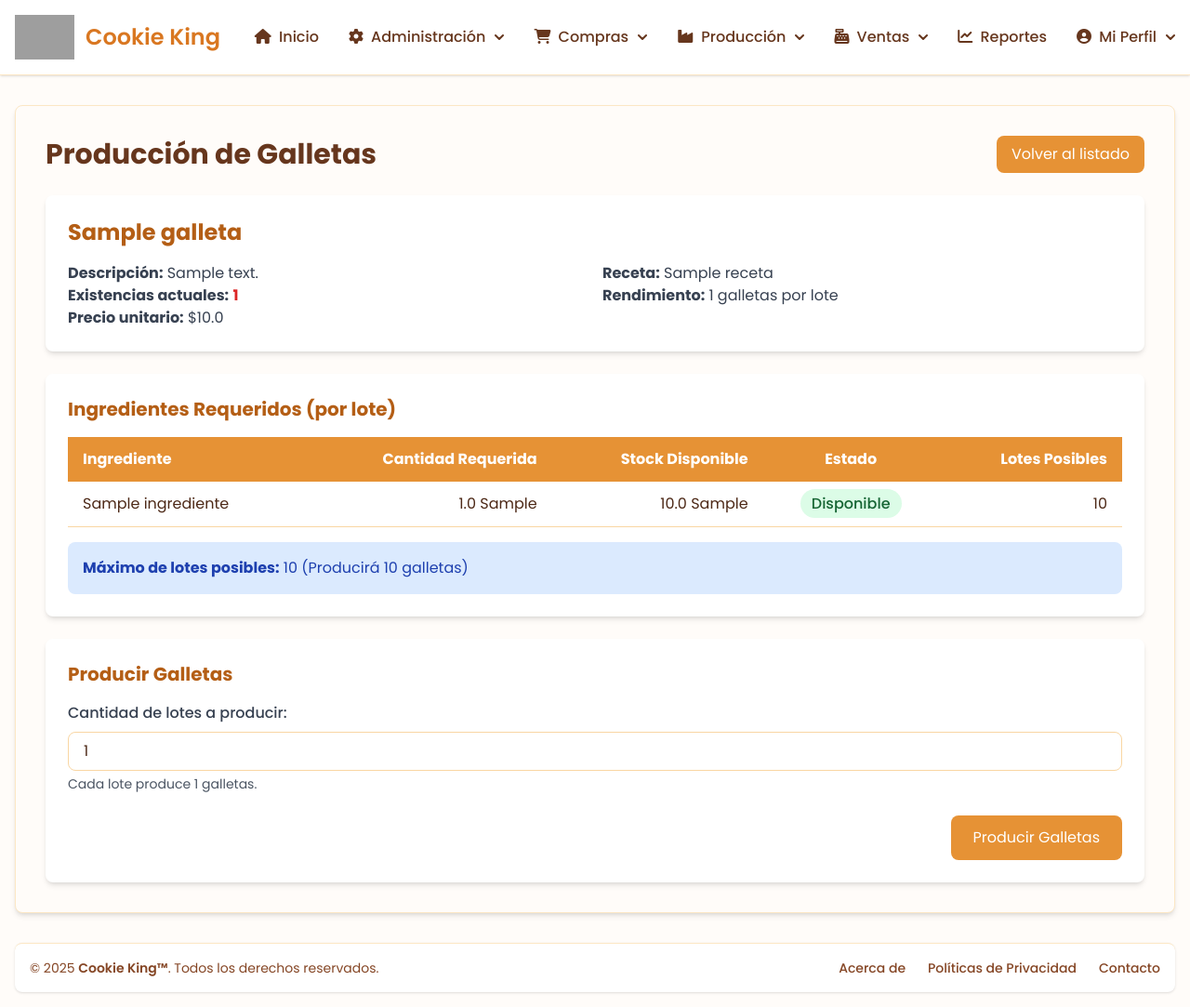
After one commit to IDGS-803-22001409/CookieKing, a Flask app: page /produccion/produccionGalletas/1 in a window 1280 px wide. The commit adds this page. Shown: the whole page at 93% size. Run offline with Flask 3, Linux system fonts and the light colour scheme; tables that the repository leaves empty hold one stand-in row (values such as "Sample post"); some libraries are stand-ins or nearby versions; grey boxes are pictures that could not be loaded.

Commit message:
Produccion de galletas-Hector

```diff
--- a/config.py
+++ b/config.py
@@ -9,7 +9,7 @@ class Config:
 
 class DevelopmentConfig(Config):
     DEBUG = True
-    SQLALCHEMY_DATABASE_URI = 'mysql+pymysql://root:Rocha3107__@localhost:3306/CookieKing'
+    SQLALCHEMY_DATABASE_URI = 'mysql+pymysql://root:root@localhost:3306/CookieKing'
     SQLALCHEMY_TRACK_MODIFICATIONS = False
 
 config = {
--- a/modulos/galletas/models.py
+++ b/modulos/galletas/models.py
@@ -7,6 +7,7 @@
     nombreGalleta = db.Column(db.String(255), nullable=False)
     descripcion = db.Column(db.Text)
     estado = db.Column(db.String(90), nullable=False)
+    existencias = db.Column(db.Integer, nullable=False)
     peso_por_unidad = db.Column(db.Float)
     precio_unitario = db.Column(db.Float)
     estatus = db.Column(db.Integer, nullable=False)
--- a/modulos/produccion/routes.py
+++ b/modulos/produccion/routes.py
@@ -1,15 +1,28 @@
-from flask import Blueprint, render_template, redirect, url_for
+# Actualización de routes.py
+from flask import Blueprint, render_template, redirect, url_for, request, flash
 from models import db
 from modulos.galletas.models import Galletas
+from modulos.ingredientes.models import Ingrediente, MovimientoInsumo
+from modulos.recetas.models import Receta, RecetaIngrediente
+from modulos.produccion.models import Produccion, ProduccionDetalle
+from datetime import datetime
+import uuid
 
 # Crear blueprint para las rutas de producción
 produccion_bp = Blueprint('produccion', __name__, url_prefix='/produccion')
 
 
+@produccion_bp.route('/solicitud/')
+def solicitud():
+    """Vista principal para la administración de solicitudes"""
+    galletas = Galletas.query.all()
+    return render_template('modulos/produccion/solicitud.html')
+
 @produccion_bp.route('/')
 def index():
     """Vista principal para la administración de producción"""
-    return render_template('modulos/produccion/index.html')
+    galletas = Galletas.query.all()
+    return render_template('modulos/produccion/index.html', galletas=galletas)
 
 @produccion_bp.route('/inventarioGalletas', methods=['GET'])
 def inventario_galletas():
@@ -17,10 +30,112 @@ def inventario_galletas():
     galletas = Galletas.query.all()
     return render_template('modulos/produccion/inventarioGalletas.html', galletas=galletas)
 
-@produccion_bp.route('/solicitud')
-def solicitud():
-    """Vista para solicitar producción"""
-    return render_template('modulos/produccion/solicitud.html')
+@produccion_bp.route('/produccionGalletas/<int:galleta_id>', methods=['GET', 'POST'])
+def produccion_galletas(galleta_id):
+    """Vista para producir galletas directamente"""
+    # Obtener la galleta seleccionada
+    galleta = Galletas.query.get_or_404(galleta_id)
+
+    receta = Receta.query.filter_by(idGalleta=galleta_id, estatus=1).first()
+
+    if not receta:
+        flash('No existe una receta activa para esta galleta', 'error')
+        return redirect(url_for('produccion.index'))
+
+    ingredientes_receta = RecetaIngrediente.query.filter_by(receta_id=receta.idReceta).all()
+
+    ingredientes_disponibles = True
+    ingredientes_info = []
+    max_lotes_posibles = float('inf')
+
+    for ingr_receta in ingredientes_receta:
+        ingrediente = Ingrediente.query.get(ingr_receta.ingrediente_id)
+        cantidad_requerida_por_lote = ingr_receta.cantidad
+
+        if cantidad_requerida_por_lote > 0:
+            lotes_posibles = int(ingrediente.stock / cantidad_requerida_por_lote)
+            max_lotes_posibles = min(max_lotes_posibles, lotes_posibles)
+
+        ingredientes_info.append({
+            'ingrediente': ingrediente,
+            'cantidad_requerida': cantidad_requerida_por_lote,
+            'disponible': ingrediente.stock >= cantidad_requerida_por_lote,
+            'faltante': max(0, cantidad_requerida_por_lote - ingrediente.stock),
+            'lotes_posibles': int(ingrediente.stock / cantidad_requerida_por_lote) if cantidad_requerida_por_lote > 0 else 0
+        })
+
+        if ingrediente.stock < cantidad_requerida_por_lote:
+            ingredientes_disponibles = False
+
+    if request.method == 'POST':
+        cantidad_solicitada = int(request.form.get('cantidad', 1))
+
+        cantidad_a_producir = min(cantidad_solicitada, max_lotes_posibles)
+
+        if cantidad_a_producir <= 0:
+            flash('No hay suficientes ingredientes para producir galletas', 'error')
+            return redirect(url_for('produccion.produccion_galletas', galleta_id=galleta_id))
+
+        if cantidad_solicitada > cantidad_a_producir:
+            flash(f'Solo se pueden producir {cantidad_a_producir} lotes con los ingredientes disponibles', 'warning')
+
+        lote = f"LOTE-{datetime.now().strftime('%Y%m%d')}-{uuid.uuid4().hex[:6]}"
+        nueva_produccion = Produccion(
+            receta_id=receta.idReceta,
+            estado_produccion=2,
+            fecha_produccion=datetime.now().date(),
+            cantidad_producida=cantidad_a_producir * receta.galletasProducidas,
+            lote=lote
+        )
+
+        db.session.add(nueva_produccion)
+        db.session.flush()  # Para obtener el ID generado
+
+        # Reducir el stock de ingredientes y registrar los movimientos
+        for ingr_receta in ingredientes_receta:
+            ingrediente = Ingrediente.query.get(ingr_receta.ingrediente_id)
+            cantidad_usada = ingr_receta.cantidad * cantidad_a_producir
+
+            # Crear detalle de producción
+            detalle = ProduccionDetalle(
+                produccion_id=nueva_produccion.idProduccion,
+                ingrediente_id=ingr_receta.ingrediente_id,
+                cantidad_requerida=cantidad_usada,
+                cantidad_usada=cantidad_usada,
+                estado=1  # Usado
+            )
+            db.session.add(detalle)
+
+            # Registrar movimiento de consumo de ingrediente
+            movimiento = MovimientoInsumo(
+                ingrediente_id=ingrediente.idIngrediente,
+                tipo_movimiento=1,  # Consumo
+                cantidad=cantidad_usada,
+                fecha_movimiento=datetime.now().date(),
+                referencia=f"Producción #{nueva_produccion.idProduccion}"
+            )
+            db.session.add(movimiento)
+
+            # Actualizar stock del ingrediente
+            ingrediente.stock -= cantidad_usada
+
+        # Actualizar existencias de la galleta
+        galletas_producidas = cantidad_a_producir * receta.galletasProducidas
+        galleta.existencias += galletas_producidas
+
+        db.session.commit()
+
+        flash(f'Se han producido {galletas_producidas} galletas ({cantidad_a_producir} lotes). Lote: {lote}', 'success')
+        return redirect(url_for('produccion.index'))
+
+    return render_template(
+        'modulos/produccion/produccionGalletas.html',
+        galleta=galleta,
+        receta=receta,
+        ingredientes=ingredientes_info,
+        ingredientes_disponibles=ingredientes_disponibles,
+        max_lotes_posibles=max_lotes_posibles
+    )
 
 @produccion_bp.route('/inventario')
 def inventario():
--- /dev/null
+++ b/templates/modulos/produccion/produccionGalletas.html
@@ -0,0 +1,110 @@
+{% extends "layouts/base_layout.html" %}
+
+{% block title %}Producción de Galletas - Cookie King{% endblock %}
+
+{% block content %}
+<div class="min-h-[70vh] flex flex-col bg-cream-50 rounded-lg border border-cookie-200 shadow-md p-8 w-full">
+    <!-- Título y navegación -->
+    <div class="flex justify-between items-center mb-6">
+        <h2 class="text-3xl font-bold text-chocolate-800">Producción de Galletas</h2>
+        <a href="{{ url_for('produccion.index') }}" class="bg-cookie-600 text-white px-4 py-2 rounded-lg hover:bg-cookie-700 transition">
+            Volver al listado
+        </a>
+    </div>
+
+    <!-- Información de la galleta -->
+    <div class="bg-white p-6 rounded-lg shadow-md mb-6">
+        <h3 class="text-2xl font-bold text-cookie-800 mb-4">{{ galleta.nombreGalleta }}</h3>
+        <div class="grid grid-cols-1 md:grid-cols-2 gap-4">
+            <div>
+                <p class="text-gray-700"><span class="font-bold">Descripción:</span> {{ galleta.descripcion }}</p>
+                <p class="text-gray-700"><span class="font-bold">Existencias actuales:</span>
+                    <span class="{% if galleta.existencias < 101 %}text-red-600 font-bold{% endif %}">
+                        {{ galleta.existencias }}
+                    </span>
+                </p>
+                <p class="text-gray-700"><span class="font-bold">Precio unitario:</span> ${{ galleta.precio_unitario }}</p>
+            </div>
+            <div>
+                <p class="text-gray-700"><span class="font-bold">Receta:</span> {{ receta.nombreReceta }}</p>
+                <p class="text-gray-700"><span class="font-bold">Rendimiento:</span> {{ receta.galletasProducidas }} galletas por lote</p>
+            </div>
+        </div>
+    </div>
+
+    <!-- Ingredientes requeridos -->
+    <div class="bg-white p-6 rounded-lg shadow-md mb-6">
+        <h3 class="text-xl font-bold text-cookie-800 mb-4">Ingredientes Requeridos (por lote)</h3>
+        <div class="overflow-x-auto">
+            <table class="w-full border-collapse">
+                <thead class="bg-cookie-600 text-white">
+                    <tr>
+                        <th class="py-3 px-4 text-left">Ingrediente</th>
+                        <th class="py-3 px-4 text-right">Cantidad Requerida</th>
+                        <th class="py-3 px-4 text-right">Stock Disponible</th>
+                        <th class="py-3 px-4 text-center">Estado</th>
+                        <th class="py-3 px-4 text-right">Lotes Posibles</th>
+                    </tr>
+                </thead>
+                <tbody>
+                    {% for item in ingredientes %}
+                    <tr class="border-b border-cookie-300">
+                        <td class="py-3 px-4">{{ item.ingrediente.nombreIngrediente }}</td>
+                        <td class="py-3 px-4 text-right">{{ item.cantidad_requerida }} {{ item.ingrediente.unidad }}</td>
+                        <td class="py-3 px-4 text-right">{{ item.ingrediente.stock }} {{ item.ingrediente.unidad }}</td>
+                        <td class="py-3 px-4 text-center">
+                            {% if item.disponible %}
+                                <span class="bg-green-100 text-green-800 py-1 px-3 rounded-full font-medium">Disponible</span>
+                            {% else %}
+                                <span class="bg-red-100 text-red-800 py-1 px-3 rounded-full font-medium">
+                                    Faltante: {{ item.faltante }} {{ item.ingrediente.unidad }}
+                                </span>
+                            {% endif %}
+                        </td>
+                        <td class="py-3 px-4 text-right">{{ item.lotes_posibles }}</td>
+                    </tr>
+                    {% endfor %}
+                </tbody>
+            </table>
+        </div>
+
+        <div class="mt-4 bg-blue-100 p-4 rounded-lg">
+            <p class="text-blue-800">
+                <span class="font-bold">Máximo de lotes posibles:</span> {{ max_lotes_posibles }}
+                {% if max_lotes_posibles > 0 %}
+                (Producirá {{ max_lotes_posibles * receta.galletasProducidas }} galletas)
+                {% endif %}
+            </p>
+        </div>
+    </div>
+
+    <!-- Formulario de producción -->
+    <form method="POST" class="bg-white p-6 rounded-lg shadow-md">
+        <h3 class="text-xl font-bold text-cookie-800 mb-4">Producir Galletas</h3>
+        <input type="hidden" name="csrf_token" value="{{ csrf_token() }}">
+
+        <div class="mb-4">
+            <label for="cantidad" class="block text-gray-700 font-medium mb-2">Cantidad de lotes a producir:</label>
+            <input type="number" id="cantidad" name="cantidad" min="1" value="1" max="{{ max_lotes_posibles }}"
+                   class="w-full px-4 py-2 border border-cookie-300 rounded-lg focus:outline-none focus:ring-2 focus:ring-cookie-500">
+            <p class="text-sm text-gray-600 mt-1">Cada lote produce {{ receta.galletasProducidas }} galletas.</p>
+        </div>
+
+        <div class="flex justify-between items-center mt-6">
+            <div>
+                {% if max_lotes_posibles <= 0 %}
+                    <div class="bg-red-100 text-red-800 p-3 rounded-lg">
+                        <p class="font-bold">¡Advertencia!</p>
+                        <p>No hay suficientes ingredientes para producir galletas.</p>
+                    </div>
+                {% endif %}
+            </div>
+            <button type="submit"
+                    {% if max_lotes_posibles <= 0 %}disabled{% endif %}
+                    class="bg-cookie-600 text-white px-6 py-3 rounded-lg hover:bg-cookie-700 transition {% if max_lotes_posibles <= 0 %}opacity-50 cursor-not-allowed{% endif %}">
+                Producir Galletas
+            </button>
+        </div>
+    </form>
+</div>
+{% endblock %}
```
Also changed, not shown: templates/modulos/produccion/index.html (+33 -54 lines), templates/modulos/produccion/inventario.html (added), templates/modulos/produccion/solicitud.html (added).
